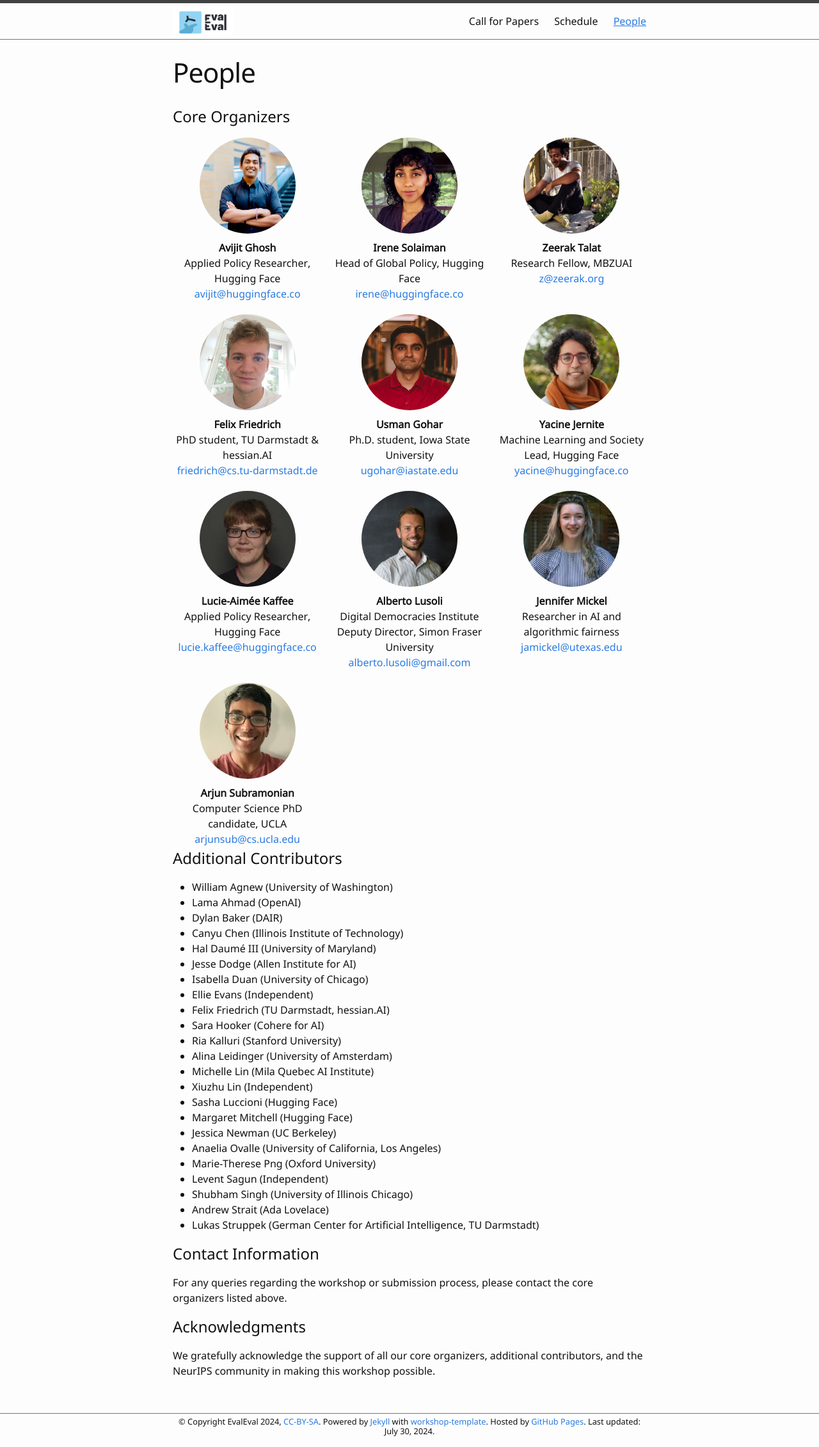
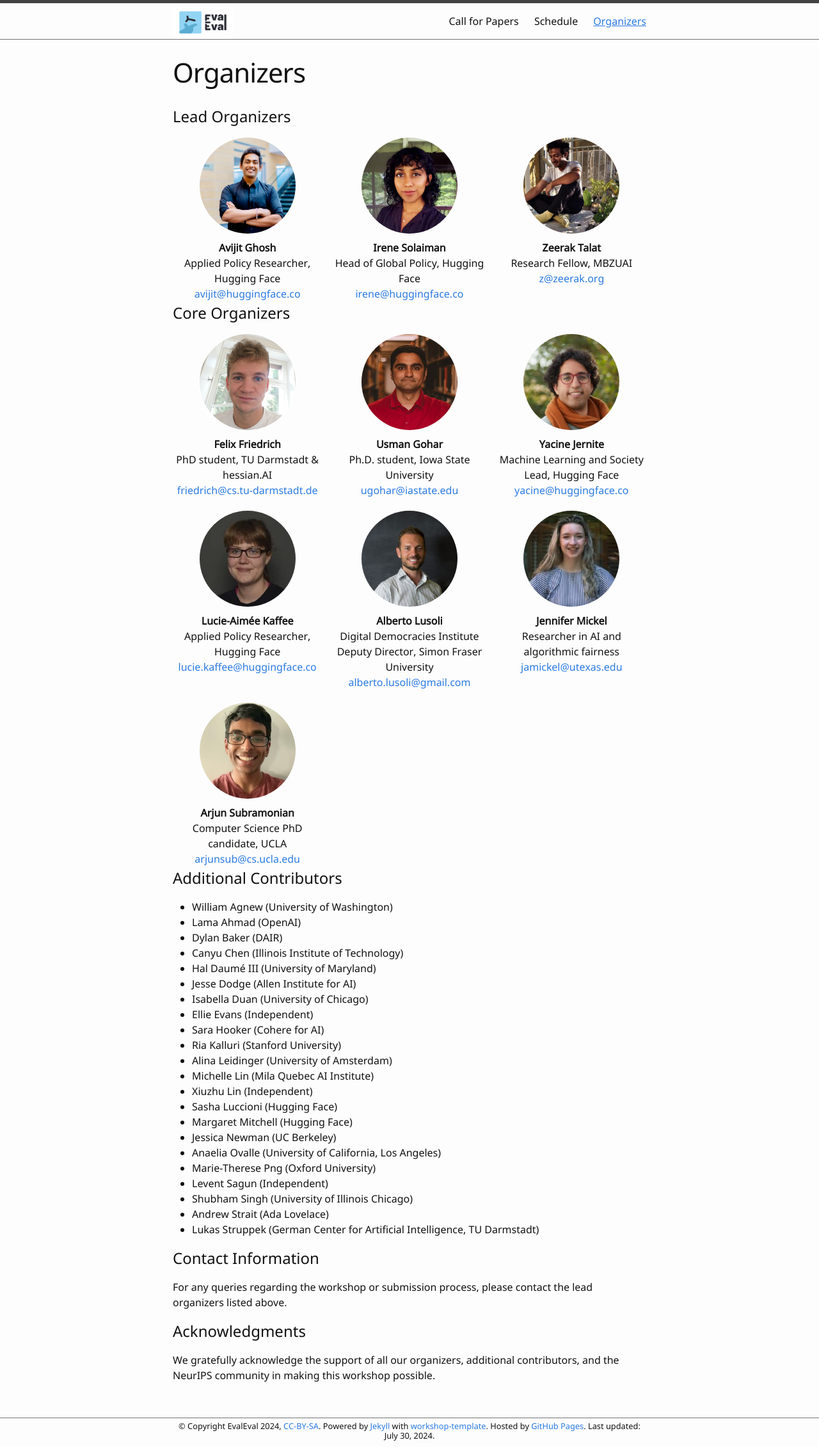
Before and after one commit to aaai-fidu-lab/aaai-fidu-lab.github.io, a Jekyll site: the page built from people.md, in a window 1280 px wide. Shown: the whole page at 64% size. Built offline with Jekyll 4.4.1, drawn with Linux system fonts in a browser that asks for light colours; our own code applies the rules of GitHub Pages for plain Markdown files.

Commit message:
Update people.md

```diff
--- a/people.md
+++ b/people.md
@@ -1,5 +1,5 @@
 ---
-title: People
+title: Organizers
 nav: true
 ---
 
@@ -7,6 +7,16 @@ nav: true
 .organizer-grid {
   display: grid;
   grid-template-columns: repeat(auto-fill, minmax(200px, 1fr));
+  gap: 20px;
+}
+.lead-organizer-grid {
+  display: grid;
+  grid-template-columns: repeat(3, 1fr);
+  gap: 20px;
+}
+.core-organizer-grid {
+  display: grid;
+  grid-template-columns: repeat(3, 1fr);
   gap: 20px;
 }
 .organizer-card {
@@ -27,11 +37,16 @@ nav: true
   flex-direction: column;
   align-items: center;
 }
+@media (max-width: 768px) {
+  .lead-organizer-grid, .core-organizer-grid {
+    grid-template-columns: repeat(auto-fill, minmax(200px, 1fr));
+  }
+}
 </style>
 
-# Core Organizers
+# Lead Organizers
 
-<div class="organizer-grid">
+<div class="lead-organizer-grid">
   <div class="organizer-card">
     <img src="images/avijit-ghosh.jpg" alt="Avijit Ghosh" class="organizer-photo">
     <div class="organizer-info">
@@ -56,6 +71,11 @@ nav: true
       <a href="mailto:z@zeerak.org">z@zeerak.org</a>
     </div>
   </div>
+</div>
+
+# Core Organizers
+
+<div class="core-organizer-grid">
   <div class="organizer-card">
     <img src="images/felix-friedrich.jpg" alt="Felix Friedrich" class="organizer-photo">
     <div class="organizer-info">
@@ -124,7 +144,6 @@ nav: true
 - Jesse Dodge (Allen Institute for AI)
 - Isabella Duan (University of Chicago)
 - Ellie Evans (Independent)
-- Felix Friedrich (TU Darmstadt, hessian.AI)
 - Sara Hooker (Cohere for AI)
 - Ria Kalluri (Stanford University)
 - Alina Leidinger (University of Amsterdam)
@@ -142,8 +161,8 @@ nav: true
 
 # Contact Information
 
-For any queries regarding the workshop or submission process, please contact the core organizers listed above.
+For any queries regarding the workshop or submission process, please contact the lead organizers listed above.
 
 # Acknowledgments
 
-We gratefully acknowledge the support of all our core organizers, additional contributors, and the NeurIPS community in making this workshop possible.
+We gratefully acknowledge the support of all our organizers, additional contributors, and the NeurIPS community in making this workshop possible.
```
